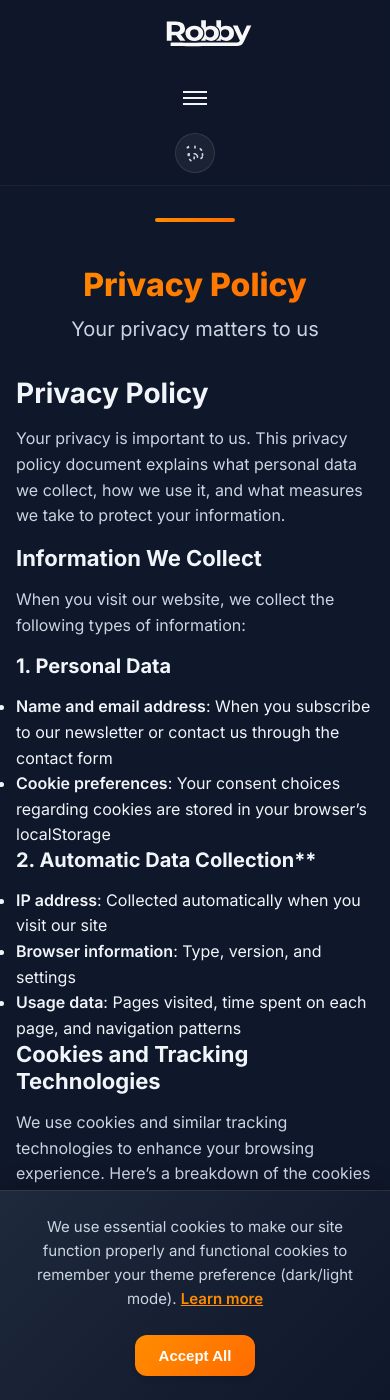
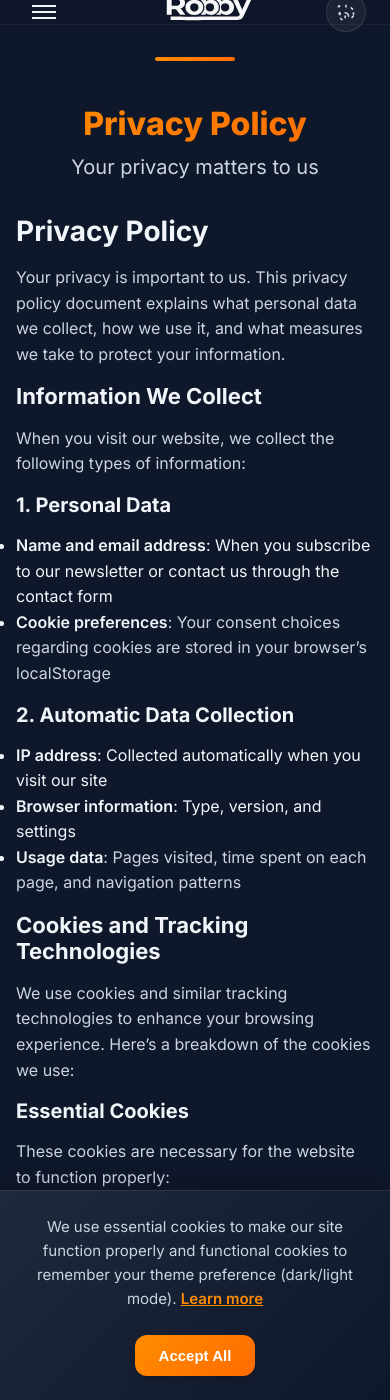
Before and after one commit to robvlees/robvlees.github.io, a Jekyll site: the page built from privacy/index.md, in a window 390 px wide and 1400 px high. Built offline with Jekyll 4.4.1, drawn with Linux system fonts in a browser that asks for light colours.

Commit message:
Update blog posts to set published status to false; enhance privacy policy formatting

```diff
--- a/assets/css/style.css
+++ b/assets/css/style.css
@@ -944,7 +944,7 @@
 .site-footer {
   background: linear-gradient(135deg, #1e293b 0%, #0f172a 100%);
   color: var(--text-secondary);
-  padding: 3rem 0 2rem;
+  padding: 1rem 0 2rem;
   margin-top: 4rem;
   position: relative;
   text-align: center;
@@ -1256,6 +1256,17 @@
 @media (max-width: 768px) {
   .mobile-menu-toggle {
     display: block;
+    position: absolute;
+    left: 1.5rem;
+    top: 50%;
+    transform: translateY(-50%);
+  }
+
+  .theme-toggle {
+    position: absolute;
+    right: 1.5rem;
+    top: 50%;
+    transform: translateY(-50%);
   }
 
   /* Hide regular navigation on mobile */
@@ -1264,14 +1275,24 @@
   }
 
   .site-header .wrapper {
-    flex-direction: column;
-    gap: 1rem;
+    display: flex;
+    justify-content: center;
+    align-items: center;
+    gap: 0;
+    padding-left: 3.5rem;
+    padding-right: 3.5rem;
+    position: relative;
+  }
+
+  .site-title {
+    position: absolute;
+    left: 50%;
+    transform: translateX(-50%);
+    margin: 0;
   }
 
   .site-nav ul {
-    flex-wrap: wrap;
-    justify-content: center;
-    gap: 0.5rem;
+    display: none;
   }
 
   .hero h1 {
--- a/privacy/index.md
+++ b/privacy/index.md
@@ -16,12 +16,13 @@
 - **Name and email address**: When you subscribe to our newsletter or contact us through the contact form
 - **Cookie preferences**: Your consent choices regarding cookies are stored in your browser's localStorage
 
-#### 2. Automatic Data Collection**
+
+  #### 2. Automatic Data Collection
 - **IP address**: Collected automatically when you visit our site
 - **Browser information**: Type, version, and settings
 - **Usage data**: Pages visited, time spent on each page, and navigation patterns
 
-### Cookies and Tracking Technologies
+  ### Cookies and Tracking Technologies
 
 We use cookies and similar tracking technologies to enhance your browsing experience. Here's a breakdown of the cookies we use:
 
@@ -30,11 +31,11 @@
 - **Theme Preference**: Stores your dark/light mode preference (stored in localStorage, not as a cookie)
 - **Session Management**: Maintains your session while browsing
 
-#### Functional Cookies
+  #### Functional Cookies
 These cookies improve the functionality of our website:
 - **User Preferences**: Remembers your settings and preferences
 
-### Third-Party Services
+  ### Third-Party Services
 
 Our website may use third-party services that may collect information about your usage:
 
@@ -43,7 +44,7 @@
   - Collected data: IP address, browser information, pages visited, time spent on site
   - Data is anonymized and not linked to individual users
 
-### How We Use Your Information
+  ### How We Use Your Information
 
 The information we collect is used to:
 - Provide and maintain our website
@@ -52,20 +53,20 @@
 - Personalize content and features
 - Analyze usage patterns to improve our services
 
-### Data Retention
+  ### Data Retention
 
 - Cookie preferences: Stored in your browser's localStorage until you clear them or change your preferences
 - Contact form submissions: Retained as long as necessary to respond to your inquiry
 - Analytics data: Retained by Google Analytics according to their data retention policies
 
-### Data Protection
+  ### Data Protection
 
 We implement appropriate technical and organizational measures to protect your personal data against:
 - Unauthorized access
 - Alteration, loss, or destruction
 - Accidental violation of external security measures
 
-### Your Rights
+  ### Your Rights
 
 You have the right to:
 - Access your personal data
@@ -74,7 +75,7 @@
 - Object to processing of your data
 - Data portability
 
-### Changes to This Policy
+  ### Changes to This Policy
 
 We may update this privacy policy from time to time. We will notify you of any changes by posting the new policy on this page with an updated revision date.
 
```
Also changed, not shown: _posts/2024-01-15-welcome-to-my-blog.md (+1 -0 lines), _posts/2024-01-20-getting-started-with-jekyll.md (+1 -0 lines), _posts/2026-01-24-ai-image-generation-techniques-best-practices.md (+15 -15 lines).
